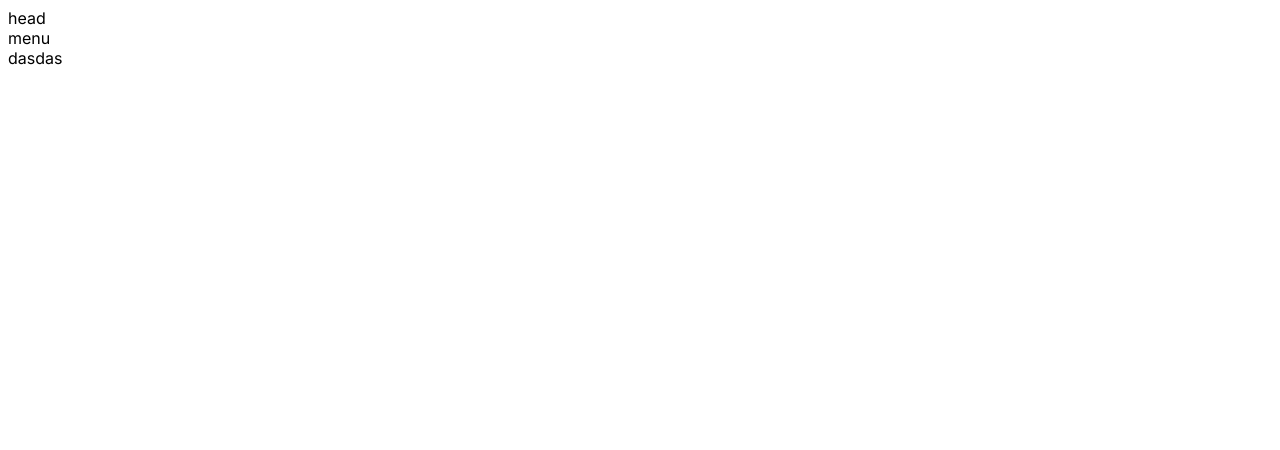
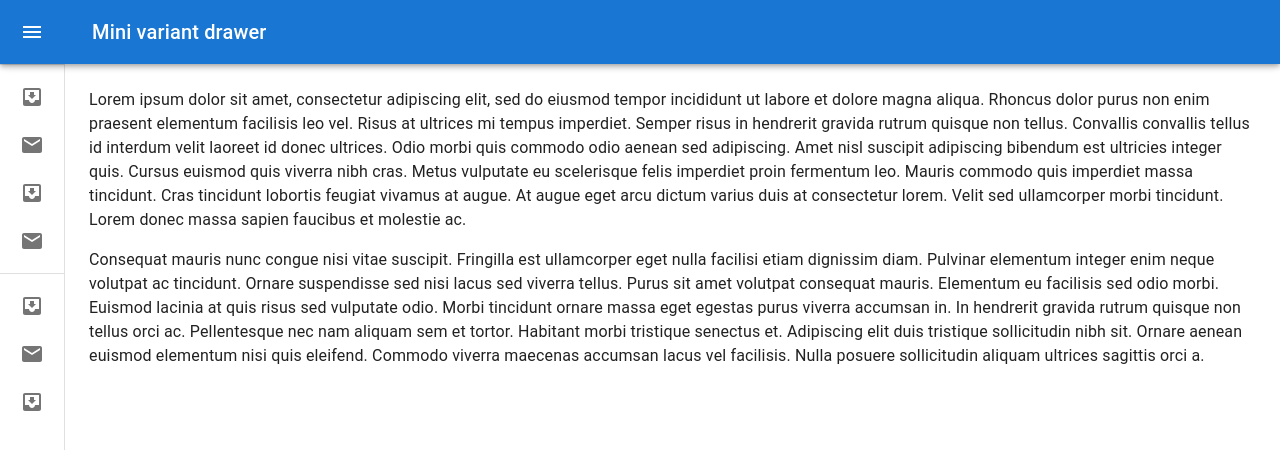
Before and after one commit to rafaelc-rb/vale-do-chopp, a Next.js app in the folder web-frontend/: page / in a window 1280 px wide. Shown: the top 450 px of the page. Built offline with nearby package versions, Linux system fonts and the light colour scheme.

Commit message:
feat: menu lateral

```diff
--- a/web-frontend/app/layout.tsx
+++ b/web-frontend/app/layout.tsx
@@ -1,8 +1,5 @@
 import "@/styles/globals.css";
 import type { Metadata } from "next";
-import { Inter } from "next/font/google";
-
-const inter = Inter({ subsets: ["latin"] });
 
 export const metadata: Metadata = {
   title: "Create Next App",
@@ -16,7 +13,7 @@ export default function RootLayout({
 }) {
   return (
     <html lang="en">
-      <body className={inter.className}>{children}</body>
+      <body>{children}</body>
     </html>
   );
 }
--- a/web-frontend/components/main-component/head.tsx
+++ /dev/null
@@ -1,7 +0,0 @@
-import React from "react";
-
-function Head() {
-  return <div>head</div>;
-}
-
-export default Head;
--- a/web-frontend/components/main-component/index.tsx
+++ b/web-frontend/components/main-component/index.tsx
@@ -1,12 +1,10 @@
 import React, { ReactNode } from "react";
-import Menu from "./menu";
-import Head from "./head";
+import MiniDrawer from "./menu";
 
 function MainComponent({ children }: { children: ReactNode }) {
   return (
     <div>
-      <Head />
-      <Menu />
+      <MiniDrawer />
       {children}
     </div>
   );
--- a/web-frontend/components/main-component/menu.tsx
+++ b/web-frontend/components/main-component/menu.tsx
@@ -1,7 +1,223 @@
-import React from "react";
+"use client";
+import * as React from "react";
+import { styled, useTheme, Theme, CSSObject } from "@mui/material/styles";
+import Box from "@mui/material/Box";
+import MuiDrawer from "@mui/material/Drawer";
+import MuiAppBar, { AppBarProps as MuiAppBarProps } from "@mui/material/AppBar";
+import Toolbar from "@mui/material/Toolbar";
+import List from "@mui/material/List";
+import CssBaseline from "@mui/material/CssBaseline";
+import Typography from "@mui/material/Typography";
+import Divider from "@mui/material/Divider";
+import IconButton from "@mui/material/IconButton";
+import MenuIcon from "@mui/icons-material/Menu";
+import ChevronLeftIcon from "@mui/icons-material/ChevronLeft";
+import ChevronRightIcon from "@mui/icons-material/ChevronRight";
+import ListItem from "@mui/material/ListItem";
+import ListItemButton from "@mui/material/ListItemButton";
+import ListItemIcon from "@mui/material/ListItemIcon";
+import ListItemText from "@mui/material/ListItemText";
+import InboxIcon from "@mui/icons-material/MoveToInbox";
+import MailIcon from "@mui/icons-material/Mail";
 
-function Menu() {
-  return <div>menu</div>;
+const drawerWidth = 240;
+
+const openedMixin = (theme: Theme): CSSObject => ({
+  width: drawerWidth,
+  transition: theme.transitions.create("width", {
+    easing: theme.transitions.easing.sharp,
+    duration: theme.transitions.duration.enteringScreen,
+  }),
+  overflowX: "hidden",
+});
+
+const closedMixin = (theme: Theme): CSSObject => ({
+  transition: theme.transitions.create("width", {
+    easing: theme.transitions.easing.sharp,
+    duration: theme.transitions.duration.leavingScreen,
+  }),
+  overflowX: "hidden",
+  width: `calc(${theme.spacing(7)} + 1px)`,
+  [theme.breakpoints.up("sm")]: {
+    width: `calc(${theme.spacing(8)} + 1px)`,
+  },
+});
+
+const DrawerHeader = styled("div")(({ theme }) => ({
+  display: "flex",
+  alignItems: "center",
+  justifyContent: "flex-end",
+  padding: theme.spacing(0, 1),
+  // necessary for content to be below app bar
+  ...theme.mixins.toolbar,
+}));
+
+interface AppBarProps extends MuiAppBarProps {
+  open?: boolean;
 }
 
-export default Menu;
+const AppBar = styled(MuiAppBar, {
+  shouldForwardProp: (prop) => prop !== "open",
+})<AppBarProps>(({ theme, open }) => ({
+  zIndex: theme.zIndex.drawer + 1,
+  transition: theme.transitions.create(["width", "margin"], {
+    easing: theme.transitions.easing.sharp,
+    duration: theme.transitions.duration.leavingScreen,
+  }),
+  ...(open && {
+    marginLeft: drawerWidth,
+    width: `calc(100% - ${drawerWidth}px)`,
+    transition: theme.transitions.create(["width", "margin"], {
+      easing: theme.transitions.easing.sharp,
+      duration: theme.transitions.duration.enteringScreen,
+    }),
+  }),
+}));
+
+const Drawer = styled(MuiDrawer, {
+  shouldForwardProp: (prop) => prop !== "open",
+})(({ theme, open }) => ({
+  width: drawerWidth,
+  flexShrink: 0,
+  whiteSpace: "nowrap",
+  boxSizing: "border-box",
+  ...(open && {
+    ...openedMixin(theme),
+    "& .MuiDrawer-paper": openedMixin(theme),
+  }),
+  ...(!open && {
+    ...closedMixin(theme),
+    "& .MuiDrawer-paper": closedMixin(theme),
+  }),
+}));
+
+export default function MiniDrawer() {
+  const theme = useTheme();
+  const [open, setOpen] = React.useState(false);
+
+  const handleDrawerOpen = () => {
+    setOpen(true);
+  };
+
+  const handleDrawerClose = () => {
+    setOpen(false);
+  };
+
+  return (
+    <Box sx={{ display: "flex" }}>
+      <CssBaseline />
+      <AppBar position="fixed" open={open}>
+        <Toolbar>
+          <IconButton
+            color="inherit"
+            aria-label="open drawer"
+            onClick={handleDrawerOpen}
+            edge="start"
+            sx={{
+              marginRight: 5,
+              ...(open && { display: "none" }),
+            }}
+          >
+            <MenuIcon />
+          </IconButton>
+          <Typography variant="h6" noWrap component="div">
+            Mini variant drawer
+          </Typography>
+        </Toolbar>
+      </AppBar>
+      <Drawer variant="permanent" open={open}>
+        <DrawerHeader>
+          <IconButton onClick={handleDrawerClose}>
+            {theme.direction === "rtl" ? (
+              <ChevronRightIcon />
+            ) : (
+              <ChevronLeftIcon />
+            )}
+          </IconButton>
+        </DrawerHeader>
+        <Divider />
+        <List>
+          {["Inbox", "Starred", "Send email", "Drafts"].map((text, index) => (
+            <ListItem key={text} disablePadding sx={{ display: "block" }}>
+              <ListItemButton
+                sx={{
+                  minHeight: 48,
+                  justifyContent: open ? "initial" : "center",
+                  px: 2.5,
+                }}
+              >
+                <ListItemIcon
+                  sx={{
+                    minWidth: 0,
+                    mr: open ? 3 : "auto",
+                    justifyContent: "center",
+                  }}
+                >
+                  {index % 2 === 0 ? <InboxIcon /> : <MailIcon />}
+                </ListItemIcon>
+                <ListItemText primary={text} sx={{ opacity: open ? 1 : 0 }} />
+              </ListItemButton>
+            </ListItem>
+          ))}
+        </List>
+        <Divider />
+        <List>
+          {["All mail", "Trash", "Spam"].map((text, index) => (
+            <ListItem key={text} disablePadding sx={{ display: "block" }}>
+              <ListItemButton
+                sx={{
+                  minHeight: 48,
+                  justifyContent: open ? "initial" : "center",
+                  px: 2.5,
+                }}
+              >
+                <ListItemIcon
+                  sx={{
+                    minWidth: 0,
+                    mr: open ? 3 : "auto",
+                    justifyContent: "center",
+                  }}
+                >
+                  {index % 2 === 0 ? <InboxIcon /> : <MailIcon />}
+                </ListItemIcon>
+                <ListItemText primary={text} sx={{ opacity: open ? 1 : 0 }} />
+              </ListItemButton>
+            </ListItem>
+          ))}
+        </List>
+      </Drawer>
+      <Box component="main" sx={{ flexGrow: 1, p: 3 }}>
+        <DrawerHeader />
+        <Typography paragraph>
+          Lorem ipsum dolor sit amet, consectetur adipiscing elit, sed do
+          eiusmod tempor incididunt ut labore et dolore magna aliqua. Rhoncus
+          dolor purus non enim praesent elementum facilisis leo vel. Risus at
+          ultrices mi tempus imperdiet. Semper risus in hendrerit gravida rutrum
+          quisque non tellus. Convallis convallis tellus id interdum velit
+          laoreet id donec ultrices. Odio morbi quis commodo odio aenean sed
+          adipiscing. Amet nisl suscipit adipiscing bibendum est ultricies
+          integer quis. Cursus euismod quis viverra nibh cras. Metus vulputate
+          eu scelerisque felis imperdiet proin fermentum leo. Mauris commodo
+          quis imperdiet massa tincidunt. Cras tincidunt lobortis feugiat
+          vivamus at augue. At augue eget arcu dictum varius duis at consectetur
+          lorem. Velit sed ullamcorper morbi tincidunt. Lorem donec massa sapien
+          faucibus et molestie ac.
+        </Typography>
+        <Typography paragraph>
+          Consequat mauris nunc congue nisi vitae suscipit. Fringilla est
+          ullamcorper eget nulla facilisi etiam dignissim diam. Pulvinar
+          elementum integer enim neque volutpat ac tincidunt. Ornare suspendisse
+          sed nisi lacus sed viverra tellus. Purus sit amet volutpat consequat
+          mauris. Elementum eu facilisis sed odio morbi. Euismod lacinia at quis
+          risus sed vulputate odio. Morbi tincidunt ornare massa eget egestas
+          purus viverra accumsan in. In hendrerit gravida rutrum quisque non
+          tellus orci ac. Pellentesque nec nam aliquam sem et tortor. Habitant
+          morbi tristique senectus et. Adipiscing elit duis tristique
+          sollicitudin nibh sit. Ornare aenean euismod elementum nisi quis
+          eleifend. Commodo viverra maecenas accumsan lacus vel facilisis. Nulla
+          posuere sollicitudin aliquam ultrices sagittis orci a.
+        </Typography>
+      </Box>
+    </Box>
+  );
+}
--- a/web-frontend/next.config.js
+++ b/web-frontend/next.config.js
@@ -1,4 +1,8 @@
 /** @type {import('next').NextConfig} */
-const nextConfig = {}
+const nextConfig = {
+    experimental: {
+        serverActions: true,
+    },
+}
 
 module.exports = nextConfig
```
Also changed, not shown: web-frontend/package.json (+8 -4 lines), web-frontend/.babelrc (added), web-frontend/.eslintrc.json, 1 other file (tests, documents, lock files or other folders).
